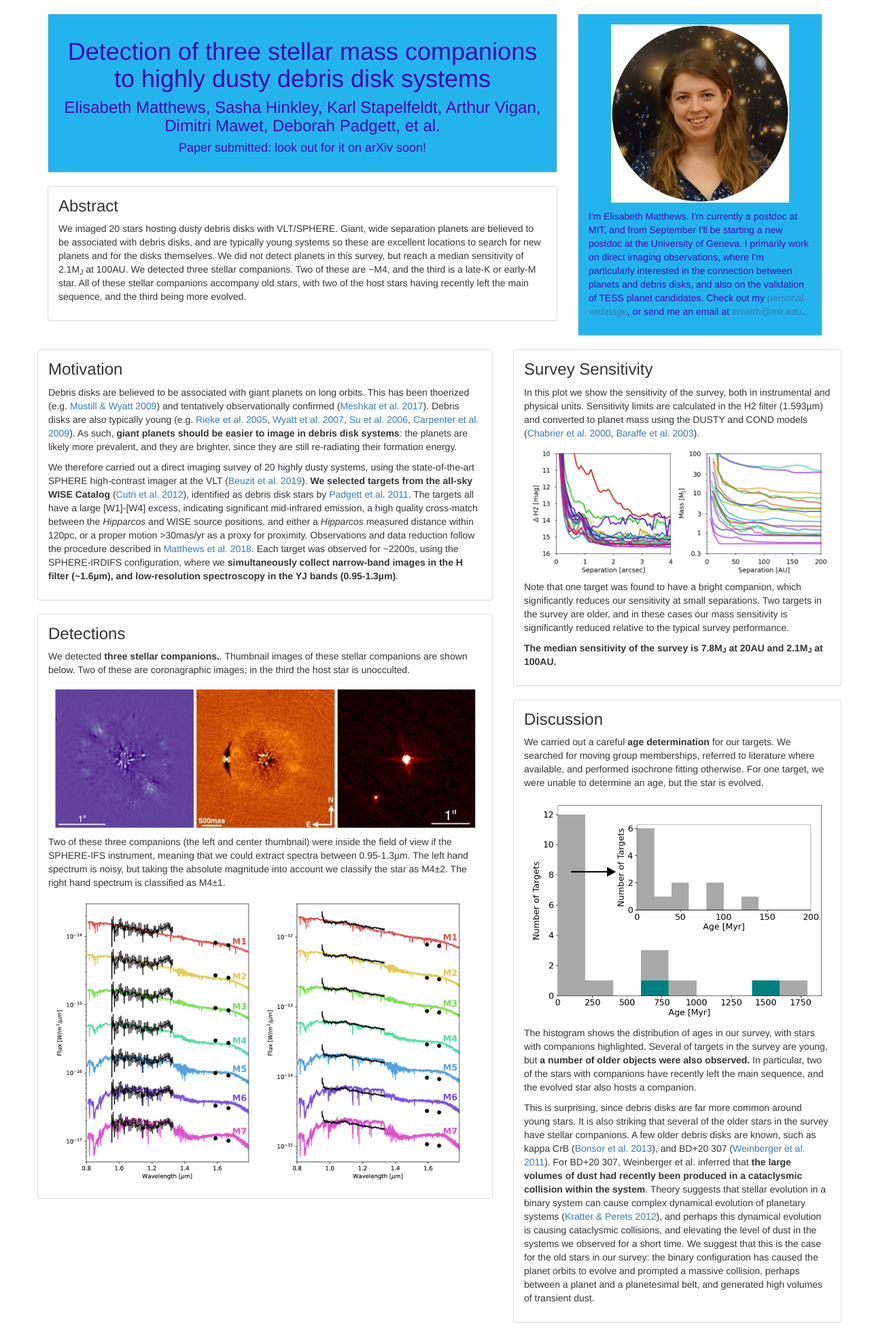
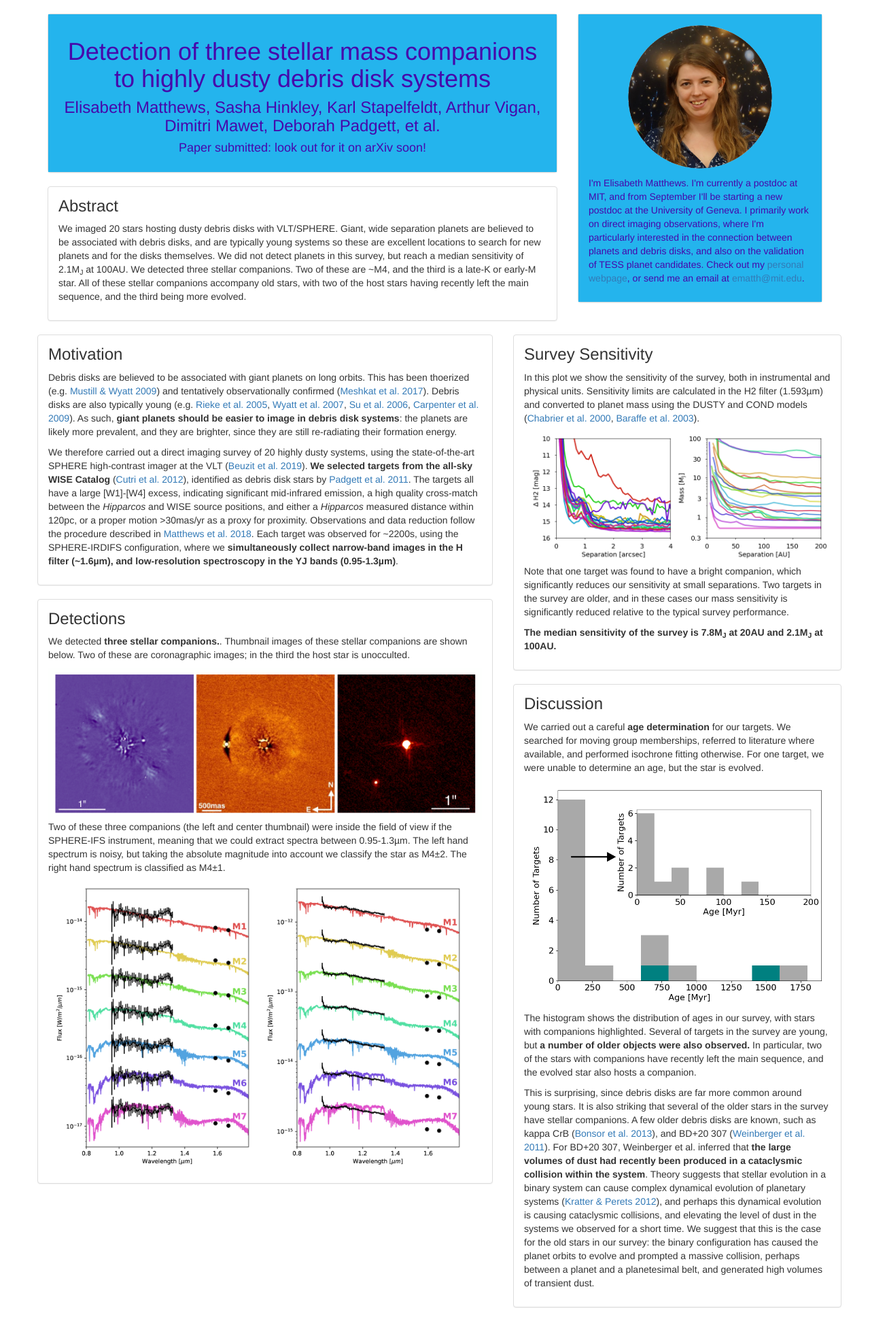
Before and after one commit to ecmatthews/ecmatthews.github.io, a Jekyll site: the page exo3poster/exo3_poster.html, which Jekyll copies as it is, in a window 1280 px wide. Shown: the whole page at 68% size. Built offline with Jekyll 4.4.1, drawn with Linux system fonts in a browser that asks for light colours; after the commit the page ends 1943 px from its top, so only the background shows below that.

Commit message:
small updates to the exoIII poster

```diff
--- a/exo3poster/exo3_poster.html
+++ b/exo3poster/exo3_poster.html
@@ -39,7 +39,7 @@
       <div class='col-sm-4'>
        <div class='panel panel-default'>
         <div class='panel-body panel-custom-title'>
-          <p class='text-center'> <img src='https://ecmatthews.github.io/images/matthews2018.png' width='80%' height='auto' > </p>
+          <p class='text-center'> <img src='https://ecmatthews.github.io/exo3poster/matthews2018.png' width='65%' height='auto' > </p>
           <p> I'm Elisabeth Matthews. I'm currently a postdoc at MIT, and from September I'll be starting a new postdoc at the University of Geneva. I primarily work on direct imaging observations, where I'm particularly interested in the connection between planets and debris disks, and also on the validation of TESS planet candidates. Check out my <a href='https://ecmatthews.github.io/'>personal webpage</a>, or send me an email at <a href='mailto:ematth@mit.edu'>ematth@mit.edu</a>. </p>
         </div>
       </div>
```
